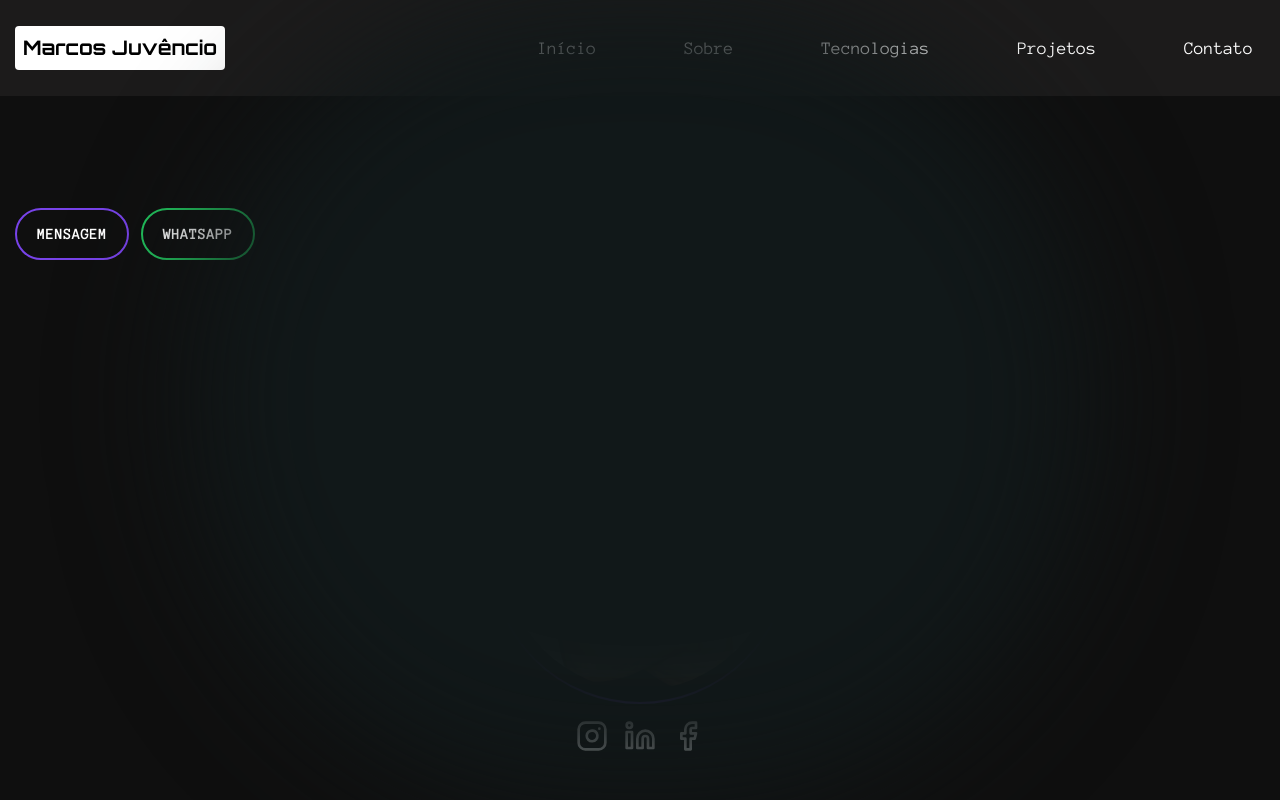
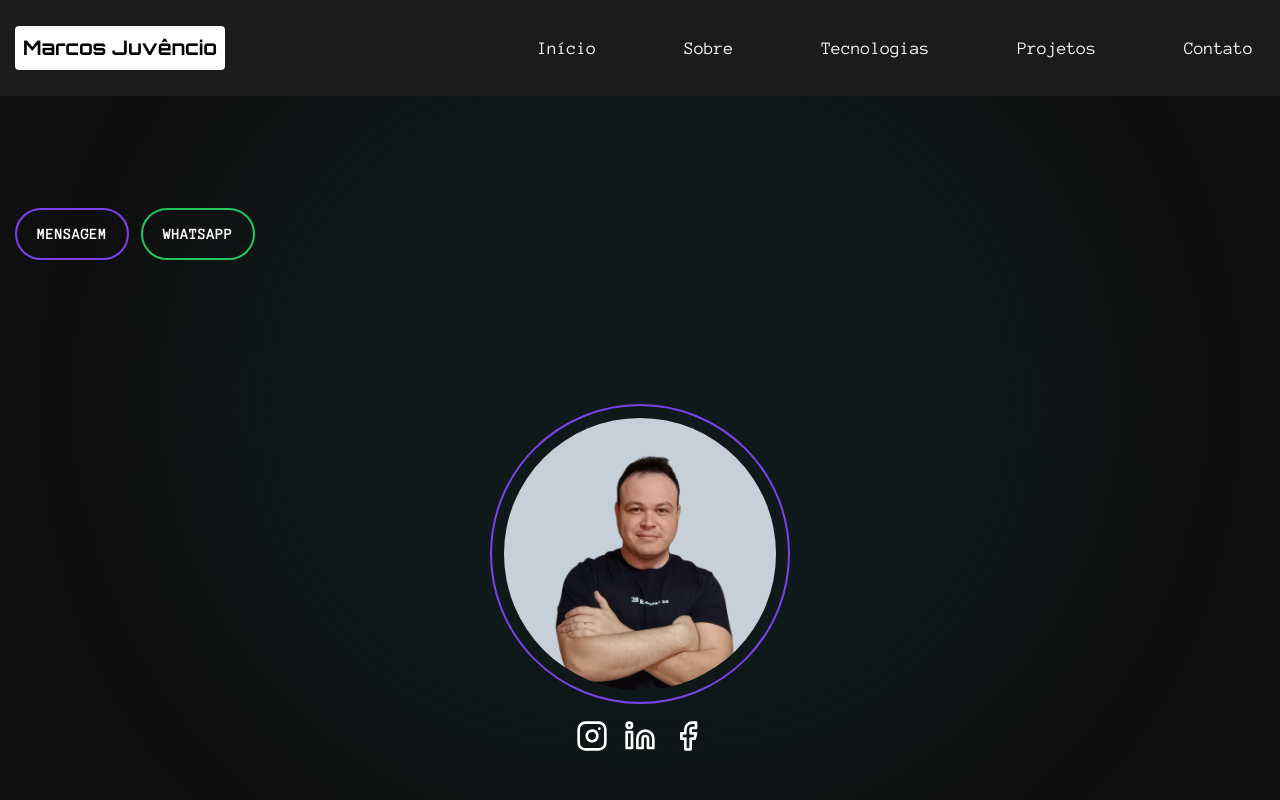
Before and after one commit to devbymarcos/marcoslopes.dev, a Next.js app: page / in a window 1280 px wide. Shown: the top 800 px of the page. Built offline with nearby package versions, Linux system fonts and the light colour scheme.

Commit message:
style: z index alterado

```diff
--- a/src/app/home/blur/blurHome.js
+++ b/src/app/home/blur/blurHome.js
@@ -1,7 +1,7 @@
 export const BlurHome = () => {
   return (
     <>
-      <div className="bg-[#111819] w-[900px] h-[800px] rounded-full blur-[4rem] absolute -translate-x-1/2 -translate-y-1/2 top-1/2 left-1/2 "></div>
+      <div className="bg-[#111819] w-[900px] h-[800px] -z-10 rounded-full blur-[4rem] absolute -translate-x-1/2 -translate-y-1/2 top-1/2 left-1/2 "></div>
     </>
   );
 };
```
